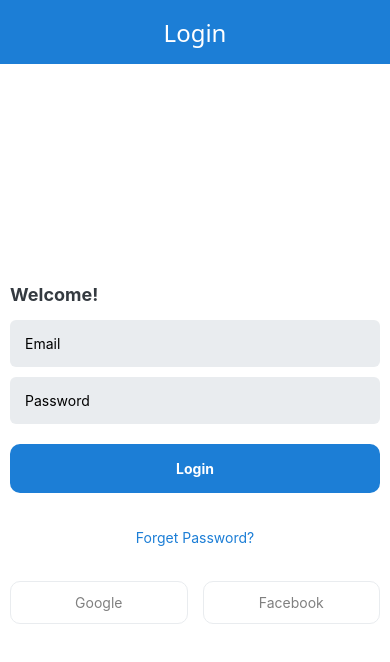
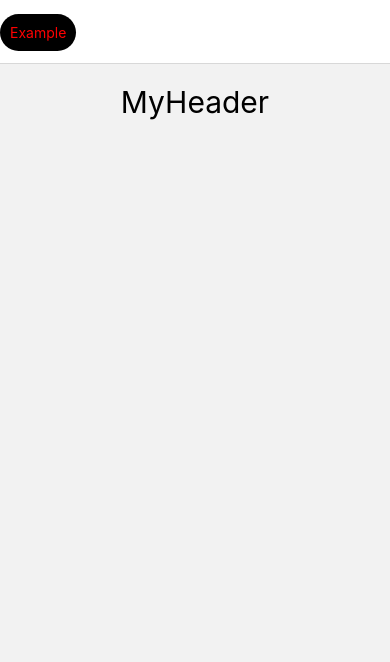
Before and after one commit to YaseenAminM/Learning_React_Native, a React Native app: screen /MyHeader in a window 390 px wide. Shown: the top 662 px of the page. Built offline with nearby package versions, Linux system fonts and the light colour scheme.

Commit message:
Component Rendering with Stack Navigation

```diff
--- a/src/Navigation/About.jsx
+++ b/src/Navigation/About.jsx
@@ -1,22 +1,32 @@
 import { View, Text, Button } from 'react-native';
 import React from 'react';
 
-export default function About({
-  navigation,
-  route: {
-    params: { email, password },
-  },
-}) {
-  console.log('Email : ', email);
-  console.log('Password : ', password);
+// export default function About({
+//   navigation,
+//   route: {
+//     params: { email, password },
+//   },
+// }) {
+//   console.log('Email : ', email);
+//   console.log('Password : ', password);
+//   return (
+//     <View>
+//       <Text>About</Text>
+//       <Text>{email}</Text>
+//       <Text>{password}</Text>
+
+//       <Button title="Go to home Screen" onPress={() => navigation.navigate('Home')} />
+//       <Button title="Go to back to Login Screen" onPress={() => navigation.navigate('Login')} />
+//     </View>
+//   );
+// }
+
+export default function About(props) {
   return (
     <View>
       <Text>About</Text>
-      <Text>{email}</Text>
-      <Text>{password}</Text>
 
-      <Button title="Go to home Screen" onPress={() => navigation.navigate('Home')} />
-      <Button title="Go to back to Login Screen" onPress={() => navigation.navigate('Login')} />
+      <Button title="Go to home Screen" onPress={() => props.navigation.goBack()} />
     </View>
   );
 }
--- /dev/null
+++ b/src/Navigation/Example.jsx
@@ -0,0 +1,19 @@
+/* eslint-disable react-native/no-inline-styles */
+import { View, Text } from 'react-native';
+import React from 'react';
+
+export default function Example() {
+  return (
+    <View>
+      <Text
+        style={{
+          color: 'red',
+          backgroundColor: 'black',
+          padding: 10,
+          borderRadius: 50,
+        }}>
+        Example
+      </Text>
+    </View>
+  );
+}
--- /dev/null
+++ b/src/Navigation/MyHeader.jsx
@@ -0,0 +1,18 @@
+/* eslint-disable react-native/no-inline-styles */
+import { View, Text } from 'react-native';
+import React from 'react';
+
+export default function MyHeader() {
+  return (
+    <View>
+      <Text
+        style={{
+          fontSize: 30,
+          textAlign: 'center',
+          marginTop: 20,
+        }}>
+        MyHeader
+      </Text>
+    </View>
+  );
+}
--- a/src/components/Navigation.jsx
+++ b/src/components/Navigation.jsx
@@ -1,7 +1,10 @@
+/* eslint-disable no-alert */
+/* eslint-disable react-native/no-inline-styles */
+/* eslint-disable react/no-unstable-nested-components */
 /* eslint-disable no-unused-vars */
 import React from 'react';
 
-import { View, Text, StyleSheet, Dimensions, StatusBar } from 'react-native';
+import { View, Text, StyleSheet, Dimensions, StatusBar, Button, Alert } from 'react-native';
 import { SafeAreaProvider, SafeAreaView } from 'react-native-safe-area-context';
 import { NavigationContainer } from '@react-navigation/native';
 import { createNativeStackNavigator } from '@react-navigation/native-stack';
@@ -10,14 +13,62 @@ import { createNativeStackNavigator } from '@react-navigation/native-stack';
 import Home from '../Navigation/Home';
 import About from '../Navigation/About';
 import Login from '../Navigation/Login';
+import MyHeader from '../Navigation/MyHeader';
+import MyExample from '../Navigation/Example';
 
 const Stack = createNativeStackNavigator();
+
+const sayHello = () => {
+  Alert.alert('Hello User');
+};
+
+// const HeaderRight = () => {
+//   return <Button title="Next" color="red" onPress={sayHello} />;
+// };
+// const HeaderLeft = () => {
+//   return <Button title="Previous" color="green" onPress={sayHello} />;
+// };
+
+const Example = () => {
+  return <MyExample />;
+};
 
 export default function Navigation() {
   return (
     <NavigationContainer>
       <StatusBar backgroundColor="#fff" barStyle="dark-content" />
-      <Stack.Navigator screenOptions={styles.header}>
+      {/* <Stack.Navigator screenOptions={styles.header}> */}
+      <Stack.Navigator
+        screenOptions={
+          {
+            // headerShown: false,
+          }
+        }>
+        <Stack.Screen
+          name="MyHeader"
+          component={MyHeader}
+          options={{
+            title: '',
+            // headerTitle: () => {
+            //   return (
+            //     <View style={{ alignItems: 'flex-start' }}>
+            //       <Button color="red" title="Yaseen" onPress={() => alert('Clicked!')} />
+            //     </View>
+            //   );
+            // },
+
+            // headerRight: () => {
+            //   return <Button title="Next" />;
+            // },
+            // headerLeft: () => {
+            //   return <Button title="Previous" />;
+            // },
+
+            // headerRight: HeaderRight,
+            // headerLeft: HeaderLeft,
+            headerLeft: Example,
+          }}
+        />
         <Stack.Screen
           name="Login"
           component={Login}
```
